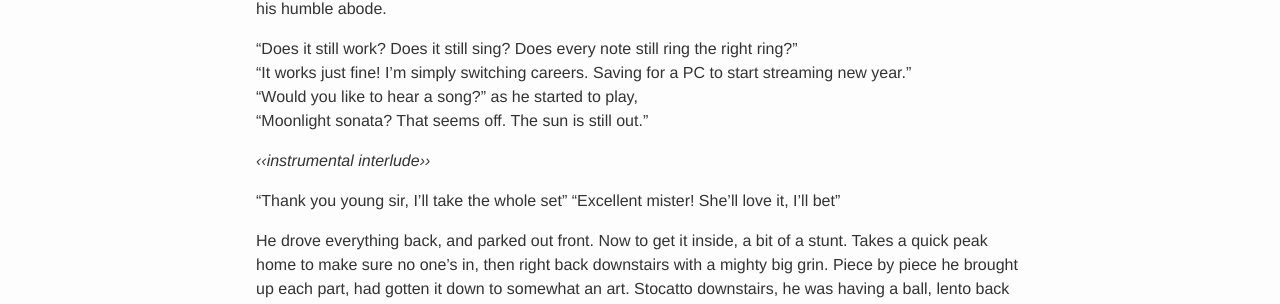
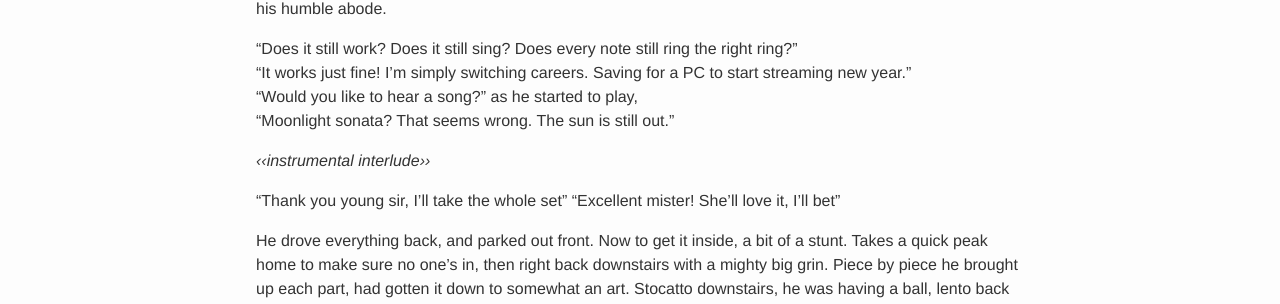
Before and after one commit to matty99/matty99.github.io, a Jekyll site: the page built from blog/_posts/2019-03-23-christmas-piano.md, in a window 1280 px wide. Shown: the part 617-921 px from the top of the page. Built offline with Jekyll 4.4.1, drawn with Linux system fonts in a browser that asks for light colours.

Commit message:
minor edit

```diff
--- a/blog/_posts/2019-03-23-christmas-piano.md
+++ b/blog/_posts/2019-03-23-christmas-piano.md
@@ -31,7 +31,7 @@ Got in the car, allegro down the road, he hoped to bring it back into his humble
 "Does it still work? Does it still sing? Does every note still ring the right ring?"
 "It works just fine! I'm simply switching careers. Saving for a PC to start streaming new year."
 "Would you like to hear a song?" as he started to play,
-"Moonlight sonata? That seems off. The sun is still out."
+"Moonlight sonata? That seems wrong. The sun is still out."
 
 *&lsaquo;&lsaquo;instrumental interlude&rsaquo;&rsaquo;*
 
```
Also changed, not shown: images/logos/wave.png (added).
